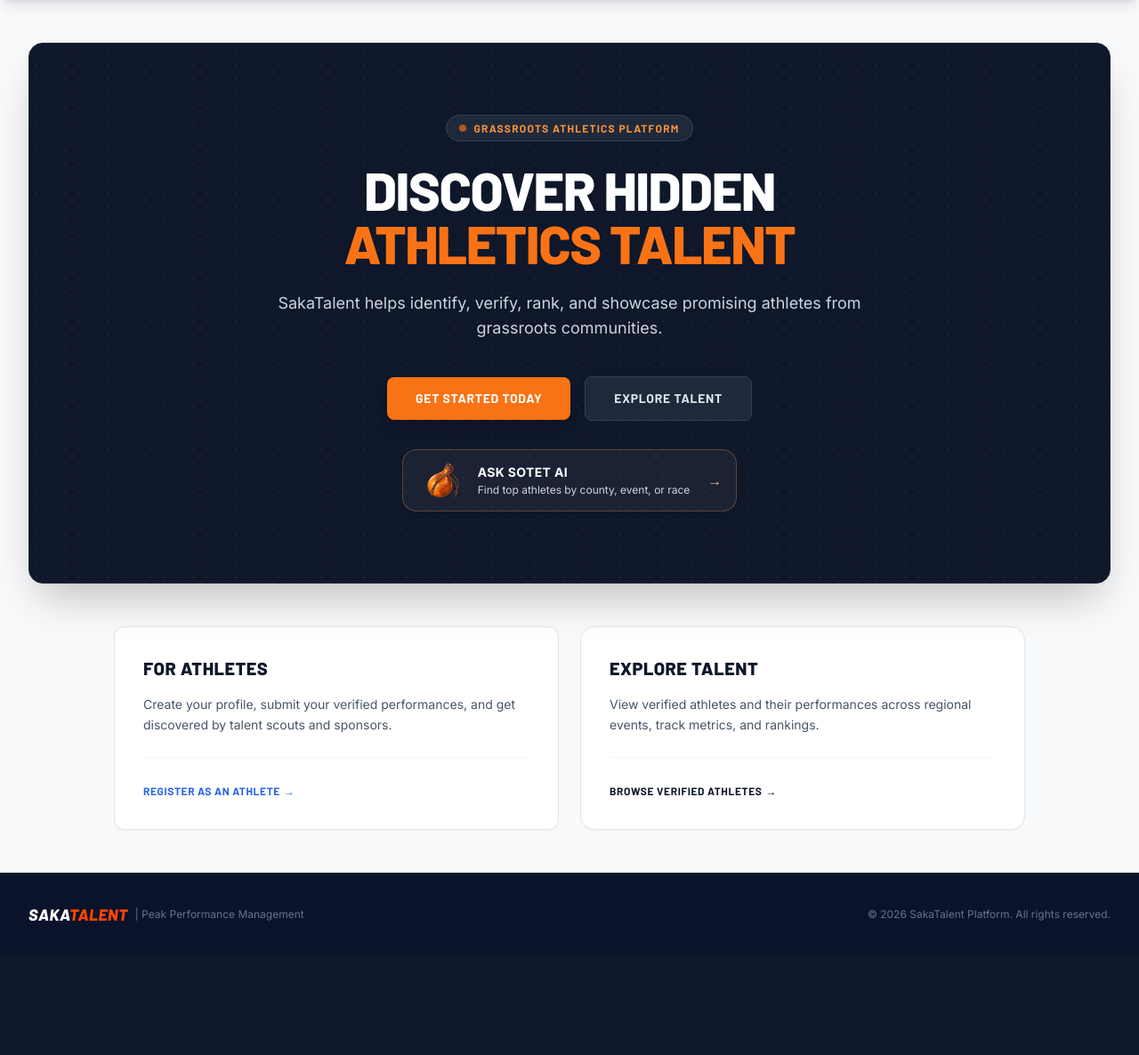
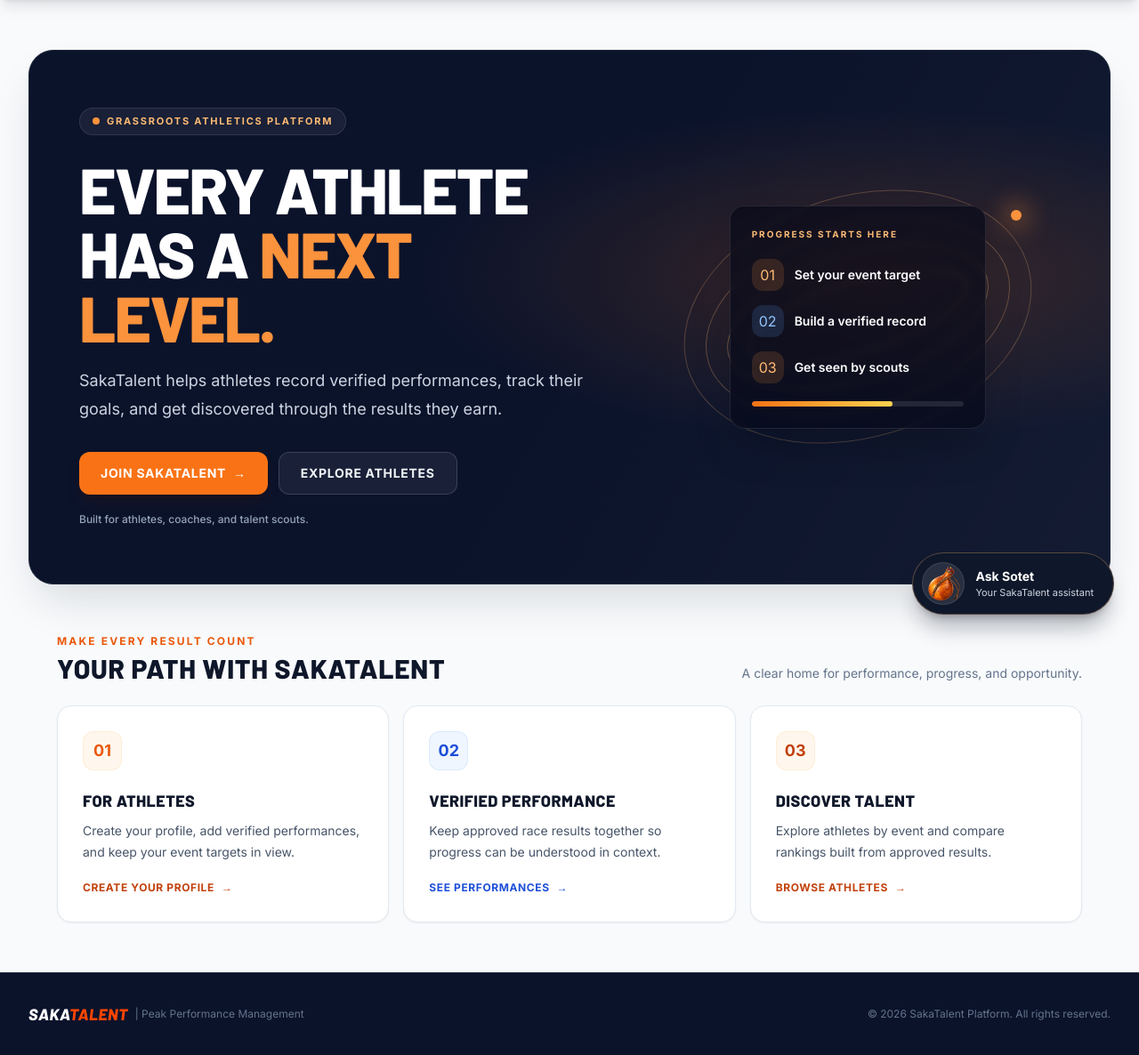
Before and after one commit to kipsangmosesdev/SakaTalent, a Django app: page / in a window 1280 px wide. Shown: the part 81-1267 px from the top of the page at 89% size. Before the commit the page ends 1117 px from the top, so only its background shows below. Run offline with Django 5.2, Linux system fonts and the light colour scheme; parts of the project's set-up code (start-up, migrations or seed data) failed here and were passed over; some libraries are stand-ins or nearby versions.

Commit message:
Redesign landing page with stronger athletic branding

```diff
--- a/riadhaproject/core/templates/core/index.html
+++ b/riadhaproject/core/templates/core/index.html
@@ -6,98 +6,84 @@ SakaTalent - Discover Hidden Athletics Talent
 {% endblock %}
 
 {% block content %}
-<div class="space-y-12 py-4">
-
-    <!-- Hero Section: Explicit Dark Navy Background (bg-slate-900) -->
-    <section class="relative rounded-2xl bg-slate-900 text-white overflow-hidden shadow-2xl border border-slate-800">
-        <!-- Background Graphic Accent -->
-        <div class="absolute inset-0 opacity-10 pointer-events-none bg-[radial-gradient(#f97316_1px,transparent_1px)] [background-size:16px_16px]"></div>
-
-        <div class="relative max-w-4xl mx-auto px-6 py-12 sm:py-20 text-center space-y-6">
-            <!-- Kicker Badge -->
-            <div class="inline-flex items-center gap-2 px-3.5 py-1.5 rounded-full bg-slate-800 border border-slate-700 text-xs font-heading font-bold uppercase tracking-widest text-orange-400">
-                <span class="w-2 h-2 rounded-full bg-orange-500 animate-pulse"></span>
-                Grassroots Athletics Platform
+<div class="space-y-10 py-4 sm:space-y-14 sm:py-6">
+    <section class="relative isolate overflow-hidden rounded-[1.75rem] border border-slate-800 bg-stadium-900 text-white shadow-2xl shadow-slate-900/15">
+        <div class="pointer-events-none absolute inset-0 -z-10 bg-[radial-gradient(ellipse_at_78%_42%,rgba(249,115,22,.18),transparent_38%),linear-gradient(120deg,transparent_50%,rgba(255,255,255,.035))]"></div>
+        <div class="grid items-center gap-10 px-6 py-10 sm:px-10 sm:py-14 lg:grid-cols-[1.15fr_.85fr] lg:gap-8 lg:px-14 lg:py-16">
+            <div class="max-w-2xl">
+                <div class="inline-flex items-center gap-2 rounded-full border border-white/10 bg-white/[.06] px-3.5 py-1.5 text-[11px] font-bold uppercase tracking-[.16em] text-orange-300">
+                    <span class="h-2 w-2 rounded-full bg-orange-400" aria-hidden="true"></span>
+                    Grassroots athletics platform
+                </div>
+                <h1 class="mt-6 max-w-xl font-heading text-4xl font-extrabold uppercase leading-[.98] tracking-tight sm:text-6xl lg:text-7xl">
+                    Every athlete has a <span class="text-orange-400">next level.</span>
+                </h1>
+                <p class="mt-5 max-w-xl text-base leading-7 text-slate-300 sm:text-lg sm:leading-8">
+                    SakaTalent helps athletes record verified performances, track their goals, and get discovered through the results they earn.
+                </p>
+                <div class="mt-8 flex flex-col gap-3 sm:flex-row">
+                    <a href="{% url 'signup' %}" class="inline-flex min-h-12 items-center justify-center gap-2 rounded-xl bg-orange-500 px-6 py-3 text-sm font-extrabold uppercase tracking-wider text-white shadow-lg shadow-orange-950/25 transition hover:-translate-y-0.5 hover:bg-orange-400 focus:outline-none focus-visible:ring-4 focus-visible:ring-orange-300/50">
+                        Join SakaTalent <span aria-hidden="true">&rarr;</span>
+                    </a>
+                    <a href="{% url 'talent_discovery' %}" class="inline-flex min-h-12 items-center justify-center rounded-xl border border-white/15 bg-white/[.06] px-6 py-3 text-sm font-bold uppercase tracking-wider text-slate-100 transition hover:border-white/30 hover:bg-white/10 focus:outline-none focus-visible:ring-4 focus-visible:ring-white/25">
+                        Explore athletes
+                    </a>
+                </div>
+                <p class="mt-5 text-xs font-medium text-slate-400">Built for athletes, coaches, and talent scouts.</p>
             </div>
 
-            <!-- Main Heading: Solid White and Energetic Orange on Dark Navy -->
-            <h1 class="font-heading font-extrabold text-4xl sm:text-6xl tracking-tight uppercase leading-none text-white">
-                Discover Hidden <br class="hidden sm:inline" />
-                <span class="text-orange-500">Athletics Talent</span>
-            </h1>
-
-            <!-- Subtitle -->
-            <p class="text-slate-300 text-base sm:text-lg max-w-2xl mx-auto font-normal leading-relaxed">
-                SakaTalent helps identify, verify, rank, and showcase promising athletes from grassroots communities.
-            </p>
-
-            <!-- Action CTAs -->
-            <div class="pt-4 flex flex-col sm:flex-row items-center justify-center gap-4">
-                <a href="{% url 'signup' %}"
-                   class="w-full sm:w-auto px-8 py-3.5 rounded-lg bg-orange-500 hover:bg-orange-600 text-white font-heading font-bold text-sm uppercase tracking-wider shadow-lg hover:shadow-orange-500/20 transition-all transform hover:-translate-y-0.5">
-                    Get Started Today
-                </a>
-                <a href="{% url 'talent_discovery' %}"
-                   class="w-full sm:w-auto px-8 py-3.5 rounded-lg bg-slate-800 hover:bg-slate-700 text-slate-200 border border-slate-700 font-heading font-bold text-sm uppercase tracking-wider transition-all">
-                    Explore Talent
-                </a>
-            </div>
-            <div class="pt-2">
-                <a id="scout-agent-open" href="{% url 'scout_agent' %}" class="group inline-flex items-center gap-3 rounded-2xl border border-orange-400/30 bg-white/5 px-4 py-3 text-left transition hover:border-orange-300/70 hover:bg-white/10 focus:outline-none focus-visible:ring-2 focus-visible:ring-orange-400" aria-label="Open Sotet AI to ask about athlete performances">
-                    <span class="flex h-11 w-14 items-center justify-center transition group-hover:scale-105" aria-hidden="true">
-                        <img src="{% static 'core/images/scout-lamp.png' %}" alt="" draggable="false" class="sotet-image-protected max-h-10 max-w-14 object-contain">
-                    </span>
-                    <span><span class="block text-sm font-extrabold uppercase tracking-wide text-white">Ask Sotet AI</span><span class="mt-0.5 block text-xs text-slate-300">Find top athletes by county, event, or race</span></span>
-                    <span class="ml-2 text-orange-300 transition group-hover:translate-x-1" aria-hidden="true">→</span>
-                </a>
+            <div class="relative mx-auto hidden h-[19rem] w-full max-w-md items-center justify-center lg:flex" aria-hidden="true">
+                <div class="absolute h-[17rem] w-[25rem] rotate-[-17deg] rounded-[50%] border border-orange-300/25"></div>
+                <div class="absolute h-[13rem] w-[22rem] rotate-[-17deg] rounded-[50%] border border-orange-300/30"></div>
+                <div class="absolute h-[9rem] w-[19rem] rotate-[-17deg] rounded-[50%] border border-orange-300/35"></div>
+                <div class="absolute h-[5rem] w-[16rem] rotate-[-17deg] rounded-[50%] border border-orange-300/40"></div>
+                <div class="absolute right-10 top-8 h-3 w-3 rounded-full bg-orange-400 shadow-[0_0_28px_8px_rgba(251,146,60,.4)]"></div>
+                <div class="relative w-72 rounded-2xl border border-white/10 bg-slate-950/60 p-6 shadow-2xl backdrop-blur-sm">
+                    <p class="text-[10px] font-bold uppercase tracking-[.2em] text-orange-300">Progress starts here</p>
+                    <div class="mt-5 space-y-4">
+                        <div class="flex items-center gap-3"><span class="flex h-9 w-9 items-center justify-center rounded-xl bg-orange-400/15 text-orange-300">01</span><span class="text-sm font-semibold text-white">Set your event target</span></div>
+                        <div class="flex items-center gap-3"><span class="flex h-9 w-9 items-center justify-center rounded-xl bg-blue-400/15 text-blue-300">02</span><span class="text-sm font-semibold text-white">Build a verified record</span></div>
+                        <div class="flex items-center gap-3"><span class="flex h-9 w-9 items-center justify-center rounded-xl bg-orange-400/15 text-orange-300">03</span><span class="text-sm font-semibold text-white">Get seen by scouts</span></div>
+                    </div>
+                    <div class="mt-5 h-1.5 overflow-hidden rounded-full bg-white/10"><div class="h-full w-2/3 rounded-full bg-gradient-to-r from-orange-500 to-amber-300"></div></div>
+                </div>
             </div>
         </div>
     </section>
 
-    <!-- Core Audience & Feature Cards Section -->
-    <section class="mx-auto grid w-full max-w-5xl grid-cols-1 gap-6 md:grid-cols-2">
-
-        <!-- Card 1: For Athletes -->
-        <div class="bg-white rounded-xl border border-slate-200 p-6 sm:p-8 shadow-sm hover:shadow-md transition-shadow flex flex-col justify-between">
-            <div class="space-y-4">
-                <h2 class="font-heading font-extrabold text-xl text-slate-900 uppercase tracking-wide">
-                    For Athletes
-                </h2>
-                <p class="text-slate-600 text-sm leading-relaxed">
-                    Create your profile, submit your verified performances, and get discovered by talent scouts and sponsors.
-                </p>
-            </div>
-            <div class="pt-6 mt-6 border-t border-slate-100">
-                <a href="{% url 'signup' %}"
-                   class="inline-flex items-center text-xs font-heading font-bold uppercase tracking-wider text-blue-600 hover:text-blue-700 group">
-                    Register as an Athlete
-                    <span class="ml-1 transition-transform group-hover:translate-x-1">&rarr;</span>
-                </a>
-            </div>
+    <section aria-labelledby="platform-pathways" class="mx-auto w-full max-w-6xl">
+        <div class="mb-5 flex flex-col gap-2 sm:mb-6 sm:flex-row sm:items-end sm:justify-between">
+            <div><p class="text-xs font-extrabold uppercase tracking-[.18em] text-orange-600">Make every result count</p><h2 id="platform-pathways" class="mt-1 font-heading text-2xl font-extrabold uppercase text-slate-900 sm:text-3xl">Your path with SakaTalent</h2></div>
+            <p class="max-w-lg text-sm leading-6 text-slate-500">A clear home for performance, progress, and opportunity.</p>
         </div>
-
-        <!-- Card 3: Explore Talent -->
-        <div class="group flex flex-col justify-between rounded-2xl border border-slate-200 bg-white p-6 shadow-sm transition duration-200 hover:-translate-y-1 hover:border-slate-300 hover:shadow-xl sm:p-8">
-            <div class="space-y-4">
-                <h2 class="font-heading text-xl font-extrabold uppercase tracking-wide text-slate-900">
-                    Explore Talent
-                </h2>
-                <p class="text-sm leading-relaxed text-slate-600">
-                    View verified athletes and their performances across regional events, track metrics, and rankings.
-                </p>
-            </div>
-            <div class="mt-6 border-t border-slate-100 pt-6">
-                <a href="{% url 'talent_discovery' %}"
-                   class="inline-flex items-center text-xs font-heading font-bold uppercase tracking-wider text-slate-900 hover:text-blue-600 group">
-                    Browse Verified Athletes
-                    <span class="ml-1 transition-transform group-hover:translate-x-1">&rarr;</span>
-                </a>
-            </div>
+        <div class="grid grid-cols-1 gap-4 md:grid-cols-3">
+            <article class="group rounded-2xl border border-slate-200 bg-white p-6 shadow-sm transition duration-200 hover:-translate-y-1 hover:border-orange-200 hover:shadow-lg sm:p-7">
+                <span class="flex h-11 w-11 items-center justify-center rounded-xl bg-orange-50 text-lg font-black text-orange-600 ring-1 ring-inset ring-orange-100" aria-hidden="true">01</span>
+                <h3 class="mt-5 font-heading text-lg font-extrabold uppercase text-slate-900">For athletes</h3>
+                <p class="mt-2 min-h-12 text-sm leading-6 text-slate-600">Create your profile, add verified performances, and keep your event targets in view.</p>
+                <a href="{% url 'signup' %}" class="mt-5 inline-flex items-center text-xs font-extrabold uppercase tracking-wider text-orange-700 group-hover:text-orange-600 focus:outline-none focus-visible:ring-2 focus-visible:ring-orange-500">Create your profile <span class="ml-2 transition-transform group-hover:translate-x-1" aria-hidden="true">&rarr;</span></a>
+            </article>
+            <article class="group rounded-2xl border border-slate-200 bg-white p-6 shadow-sm transition duration-200 hover:-translate-y-1 hover:border-blue-200 hover:shadow-lg sm:p-7">
+                <span class="flex h-11 w-11 items-center justify-center rounded-xl bg-blue-50 text-lg font-black text-blue-700 ring-1 ring-inset ring-blue-100" aria-hidden="true">02</span>
+                <h3 class="mt-5 font-heading text-lg font-extrabold uppercase text-slate-900">Verified performance</h3>
+                <p class="mt-2 min-h-12 text-sm leading-6 text-slate-600">Keep approved race results together so progress can be understood in context.</p>
+                <a href="{% url 'talent_discovery' %}" class="mt-5 inline-flex items-center text-xs font-extrabold uppercase tracking-wider text-blue-700 group-hover:text-blue-600 focus:outline-none focus-visible:ring-2 focus-visible:ring-blue-500">See performances <span class="ml-2 transition-transform group-hover:translate-x-1" aria-hidden="true">&rarr;</span></a>
+            </article>
+            <article class="group rounded-2xl border border-slate-200 bg-white p-6 shadow-sm transition duration-200 hover:-translate-y-1 hover:border-orange-200 hover:shadow-lg sm:p-7">
+                <span class="flex h-11 w-11 items-center justify-center rounded-xl bg-orange-50 text-lg font-black text-orange-700 ring-1 ring-inset ring-orange-100" aria-hidden="true">03</span>
+                <h3 class="mt-5 font-heading text-lg font-extrabold uppercase text-slate-900">Discover talent</h3>
+                <p class="mt-2 min-h-12 text-sm leading-6 text-slate-600">Explore athletes by event and compare rankings built from approved results.</p>
+                <a href="{% url 'talent_discovery' %}" class="mt-5 inline-flex items-center text-xs font-extrabold uppercase tracking-wider text-orange-700 group-hover:text-orange-600 focus:outline-none focus-visible:ring-2 focus-visible:ring-orange-500">Browse athletes <span class="ml-2 transition-transform group-hover:translate-x-1" aria-hidden="true">&rarr;</span></a>
+            </article>
         </div>
-
     </section>
-
 </div>
+<button id="scout-agent-open" type="button" class="group fixed bottom-5 right-5 z-40 inline-flex items-center gap-2.5 rounded-full border border-orange-300/30 bg-slate-900 py-2 pl-2 pr-4 text-left text-white shadow-xl shadow-slate-950/25 transition hover:-translate-y-0.5 hover:bg-slate-800 hover:shadow-2xl focus:outline-none focus-visible:ring-4 focus-visible:ring-orange-400/60 sm:bottom-7 sm:right-7 sm:gap-3 sm:py-2.5 sm:pl-2.5 sm:pr-5" aria-label="Open Sotet AI chat" aria-haspopup="dialog" aria-controls="scout-agent-dialog">
+    <span class="flex h-11 w-11 shrink-0 items-center justify-center rounded-full bg-white/10 ring-1 ring-inset ring-white/10 transition group-hover:bg-white/15 sm:h-12 sm:w-12" aria-hidden="true">
+        <img src="{% static 'core/images/scout-lamp.png' %}" alt="" draggable="false" class="sotet-image-protected h-9 w-10 object-contain sm:h-10 sm:w-11">
+    </span>
+    <span class="pr-0.5"><span class="block text-sm font-extrabold leading-4">Ask Sotet</span><span class="mt-1 hidden text-[11px] leading-3 text-slate-300 sm:block">Your SakaTalent assistant</span></span>
+</button>
 <dialog id="scout-agent-dialog" class="scout-agent-dialog m-auto w-[calc(100%-1rem)] max-w-4xl max-h-[94dvh] overflow-visible rounded-2xl border-0 bg-transparent p-0 backdrop:bg-slate-950/70 backdrop:backdrop-blur-sm" aria-labelledby="scout-agent-title">
     {% include 'core/scout_agent_chat.html' %}
 </dialog>
```
